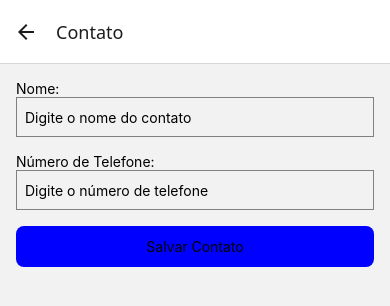
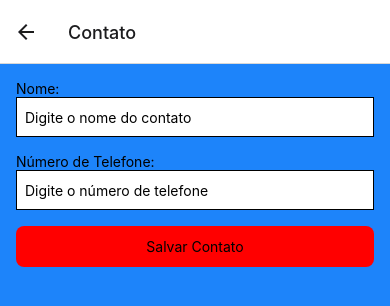
Before and after one commit to Kemeker/Botao_Do_Panico, a React Native app in the folder Panic_Button/: screen /Contato in a window 390 px wide. Shown: the top 306 px of the page. Built offline with nearby package versions, Linux system fonts and the light colour scheme.

Commit message:
adicionado style ao app

```diff
--- a/Panic_Button/package.json
+++ b/Panic_Button/package.json
@@ -9,6 +9,8 @@
     "web": "expo start --web"
   },
   "dependencies": {
+    "@react-navigation/native": "^6.1.7",
+    "@react-navigation/stack": "^6.3.17",
     "expo": "~49.0.8",
     "expo-status-bar": "~1.6.0",
     "react": "18.2.0",
--- a/Panic_Button/screens/ContactScreens.js
+++ b/Panic_Button/screens/ContactScreens.js
@@ -42,19 +42,23 @@ function ContactScreen({ navigation }) {
     container: {
       flex: 1,
       padding: 16,
+      backgroundColor:'#1D84FA'
+
     },
     input: {
+      backgroundColor: 'white',
       height: 40,
-      borderColor: 'gray',
+      borderColor: 'black',
       borderWidth: 1,
       marginBottom: 16,
       padding: 8,
     },
     button: {
-      backgroundColor: 'blue',
+      backgroundColor: 'red',
       padding: 12,
       borderRadius: 8,
       alignItems: 'center',
+
     },
   });
 
--- a/Panic_Button/screens/HomeScreen.js
+++ b/Panic_Button/screens/HomeScreen.js
@@ -9,7 +9,7 @@ function HomeScreen({ navigation }) {
 
   return (
     <View style={styles.container}>
-      <Text>Botao do Panico</Text>
+      <Text>Botao de Emergencia</Text>
       <CustomButton />
       <TouchableOpacity
         style={styles.button}
@@ -26,6 +26,7 @@ const styles = StyleSheet.create({
     flex: 1,
     justifyContent: "center",
     alignItems: "center",
+    backgroundColor: '#1D84FA'
   },
   button: {
     backgroundColor: 'blue',
--- a/Panic_Button/src/components/Button_Panic.js
+++ b/Panic_Button/src/components/Button_Panic.js
@@ -19,8 +19,8 @@ const styles = StyleSheet.create({
     borderRadius: 100,
     position: 'relative',
     backgroundColor: 'transparent', // Ajuste a cor de fundo aqui
-    borderWidth: 1, // Ajuste a largura da borda aqui
-    borderColor: 'rgb(150, 50, 60)', // Ajuste a cor da borda aqui
+    borderWidth: 18,
+    borderColor: 'red'
   },
   back: {
     backgroundColor: 'rgb(150, 50, 60)', // Cor de fundo do "back" do botão
```
Also changed, not shown: 1 other file (tests, documents, lock files or other folders).
